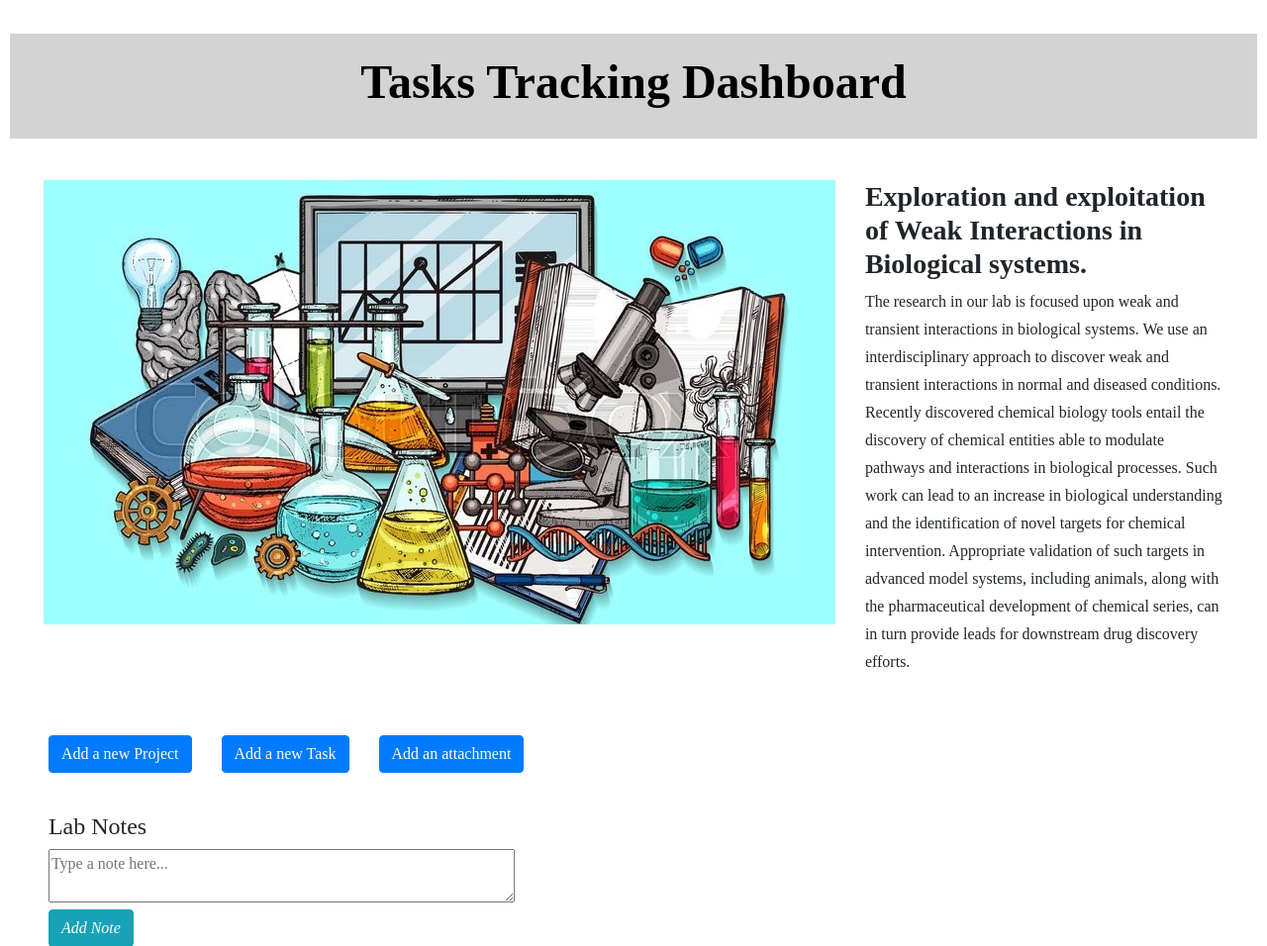
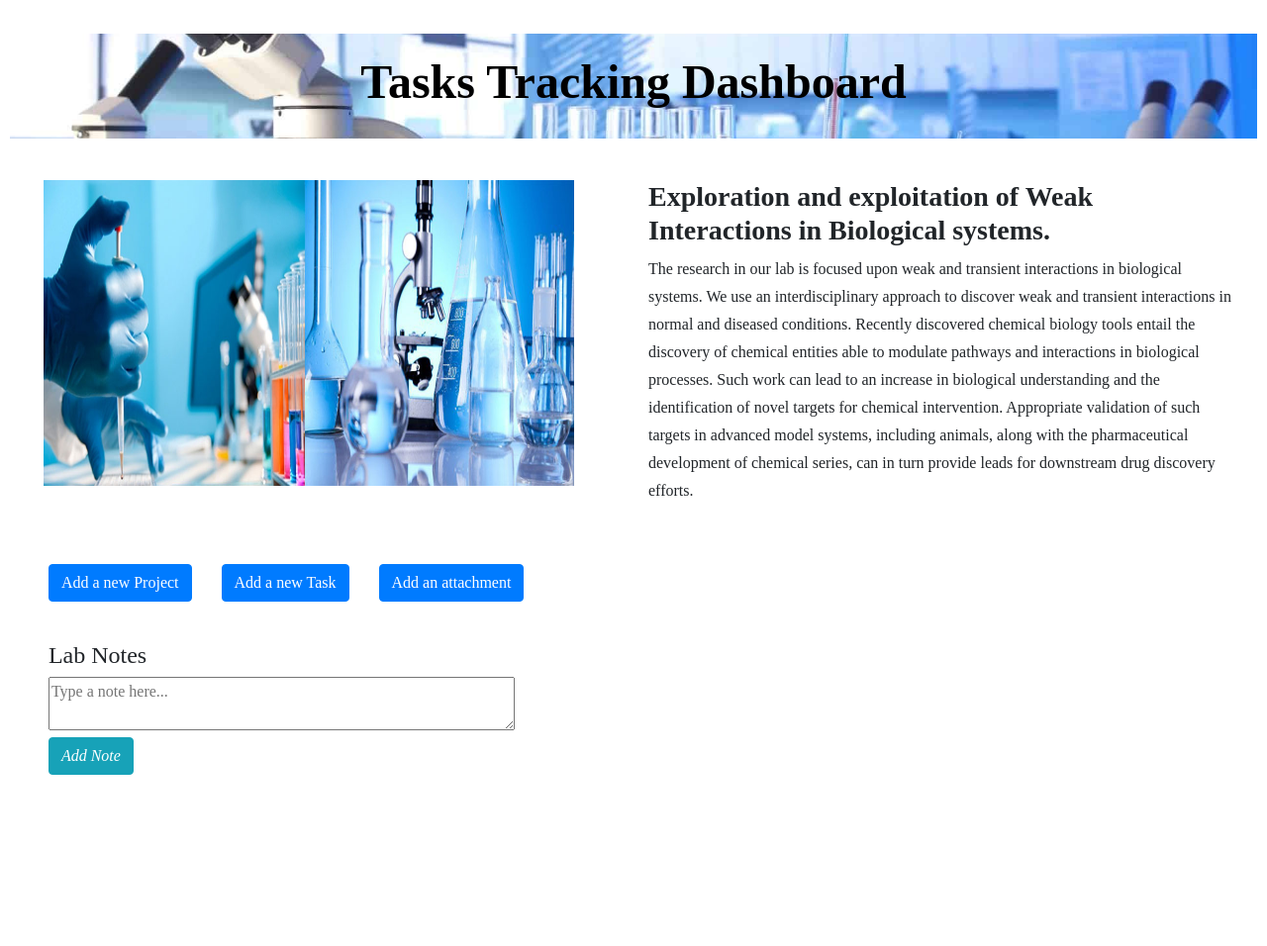
Before and after one commit to sukhanova/HB-Capstone, a Flask app: page /users_dashboard/1 in a window 1280 px wide. Shown: the top 956 px of the page at 99% size. After the commit the page ends 783 px from the top, so only its background shows below. Run offline with Flask 2, Linux system fonts and the light colour scheme; data that the repository does not hold is empty; parts of the project's set-up code (start-up, migrations or seed data) failed here and were passed over; some libraries are stand-ins or nearby versions.

Commit message:
Styling in a progress

```diff
--- a/static/css/styles.css
+++ b/static/css/styles.css
@@ -1,6 +1,6 @@
 /* Global Layout Set-up */
-*{
-    font-family: 'STIX Two Text', serif;
+* {
+	font-family: 'STIX Two Text', serif;
 }
 
 html {
@@ -10,12 +10,12 @@
 /* Type Selectors ------------------ */
 
 header {
-	/* background-image: url('../images/Science_calss.jpg');  */
+	background-image: url('../images/laboratory-design.jpeg');
 	background-repeat: no-repeat;
 	background-size: cover;
 	background-position: center center;
 	padding: 20px;
-	background-color: lightgrey;
+	background-color: black;
 } */
 
 nav {
@@ -34,10 +34,13 @@
 	padding: 5px 5px;
 }
 
-
 h3{
 	font-family: 'STIX Two Text', serif;
 	font-weight: 900;
+}
+
+p {
+	line-height: 1.75em;
 }
 
 label {
@@ -47,10 +50,14 @@
 
 /* ID Selectors -------------------- */
 
+#entry-span{
+	font-size: small;
+	font-style: italic;
+}
 
 /* Class Selectors ----------------- */
 .welcome-page a {
-	color: #354d57;
+	color: black;
 }
 
 .around-body {
@@ -77,12 +84,10 @@
 	display: inline;
 }
 
-
 .button-divs {
 	text-align: center;
 	color: black;
 }
-
 
 .login-form {
 	align-items: left;
@@ -97,14 +102,12 @@
 	align-items: center;
 }
 
-
 .notes-section {
 	bottom: 250px;
 	right:0;
 	font-size: 18pt;
 	font-weight: bolder;
 }
-
 
 .container {
 	align-items: center;
@@ -113,7 +116,6 @@
 	margin: 5px;
     margin-top: 20px;
 }
-
 
 .button-container {
     margin-top: 0;
@@ -134,15 +136,11 @@
 	align-items: center;
 }
 
-#entry-span{
-	font-size: small;
-	font-style: italic;
-}
-
 .inf-container {
     display:flex;
 }
 
-p {
-	line-height: 1.75em;
+.container-sm{
+	padding-right:0;
+	margin-left: auto;
 }
--- a/templates/users_dashboard.html
+++ b/templates/users_dashboard.html
@@ -5,7 +5,7 @@
 {% block body %}
 <div class="inf-container">
 	<div class="container-sm">
-		<img src="/static/images/Science_calss.jpg" alt="Science image">
+		<img src="/static/images/224306.jpeg" alt="Science" style="width:90%; height:90%">
 	</div>
 	<div class="container-sm">
 		<h3>Exploration and exploitation of Weak Interactions in Biological systems.</h3>
```
Also changed, not shown: static/images/224306.jpeg (added), static/images/Science_calss.jpg (deleted), static/images/laboratory-design.jpeg (added).
